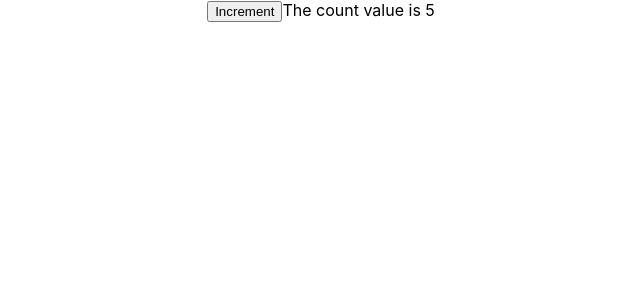
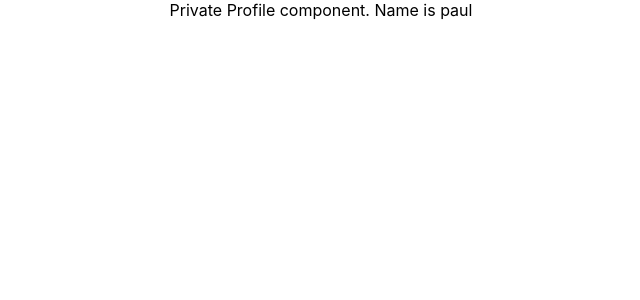
Before and after one commit to kbu715/react-typescript-demo, a React (Create React App) app: page / in a window 1280 px wide. Shown: the top 300 px of the page, without its empty margins (319-959 px from the left). Built offline with nearby package versions, Linux system fonts and the light colour scheme.

Commit message:
✨ Component Prop with React and TypeScript

```diff
--- a/src/App.tsx
+++ b/src/App.tsx
@@ -1,10 +1,11 @@
 import './App.css';
-import { Counter } from './components/class/Counter';
+import { Private } from './components/auth/Private';
+import { Profile } from './components/auth/Profile';
 
 function App() {
   return (
     <div className="App">
-      <Counter message="The count value is " />
+      <Private isLoggedIn={true} component={Profile} />
     </div>
   );
 }
--- /dev/null
+++ b/src/components/auth/Login.tsx
@@ -0,0 +1,3 @@
+export const Login = () => {
+  return <div>Please login to continue</div>
+}
--- /dev/null
+++ b/src/components/auth/Private.tsx
@@ -0,0 +1,15 @@
+import { Login } from './Login'
+import { ProfileProps } from './Profile'
+
+type PrivateProps = {
+  isLoggedIn: boolean
+  component: React.ComponentType<ProfileProps> // this is key point
+}
+
+export const Private = ({ isLoggedIn, component: Component }: PrivateProps) => {
+  if (isLoggedIn) {
+    return <Component name='paul' />
+  } else {
+    return <Login />
+  }
+}
--- /dev/null
+++ b/src/components/auth/Profile.tsx
@@ -0,0 +1,7 @@
+export type ProfileProps = {
+  name: string
+}
+
+export const Profile = ({ name }: ProfileProps) => {
+  return <div>Private Profile component. Name is {name}</div>
+}
```
